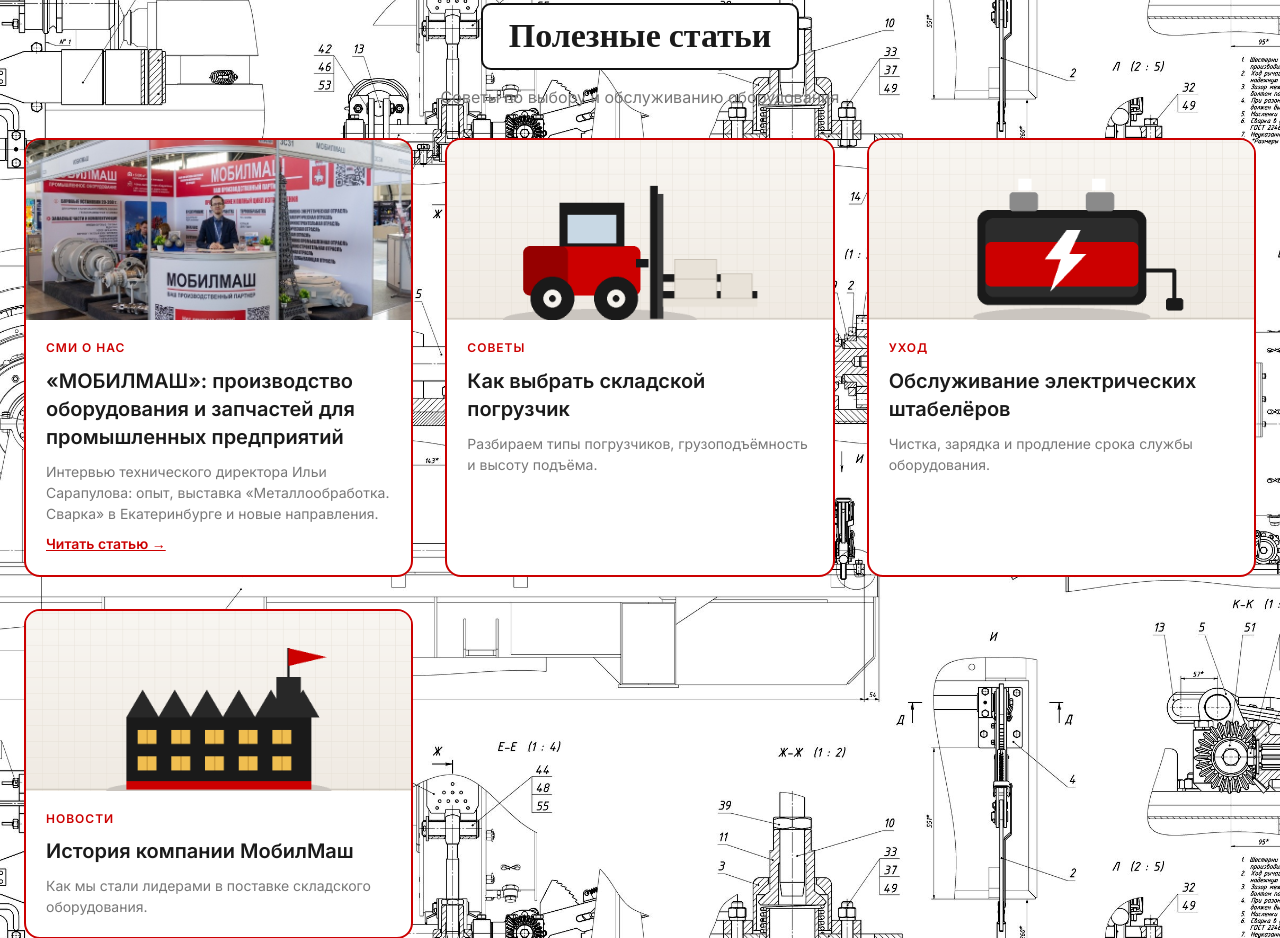
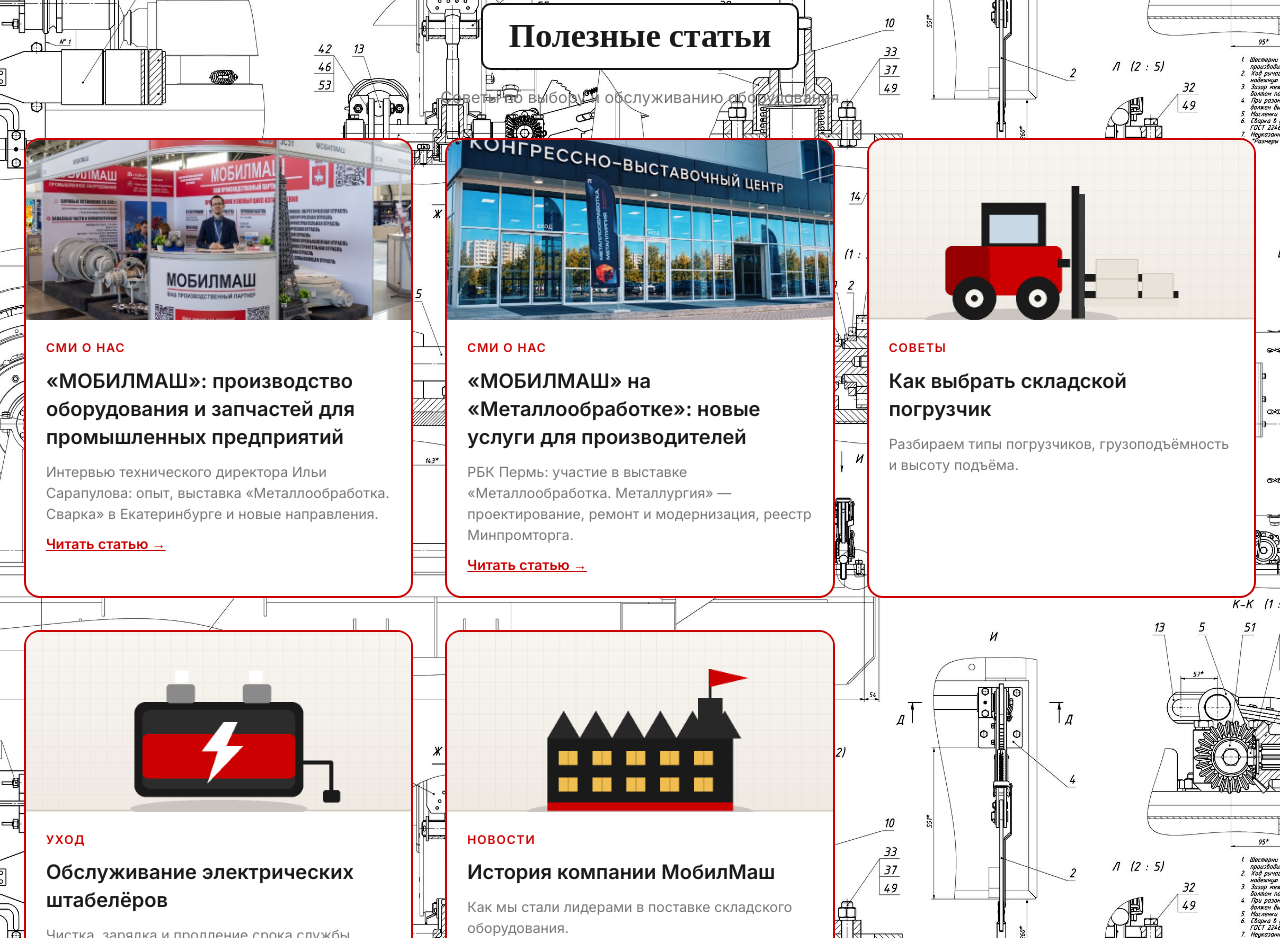
Before and after one commit to SkarbovOleg/mobilmash, a plain HTML site: page index.html in a window 1280 px wide. Shown: the part 4569-5507 px from the top of the page. Drawn offline with nearby package versions, Linux system fonts and the light colour scheme.

Commit message:
В блог добавлена статья РБК Пермь о МОБИЛМАШ (Металлообработка. Металлургия)

```diff
--- a/index.html
+++ b/index.html
@@ -2498,6 +2498,10 @@
                 excerpt: "Интервью технического директора Ильи Сарапулова: опыт, выставка «Металлообработка. Сварка» в Екатеринбурге и новые направления.",
                 img: "img/blog/mobilmash-article.jpg",
                 link: "https://indpages.ru/equipment/mobilmash-proizvodstvo-oborudovaniya-i-zapchastei-ms26/" },
+            { tag: "СМИ О НАС", title: "«МОБИЛМАШ» на «Металлообработке»: новые услуги для производителей",
+                excerpt: "РБК Пермь: участие в выставке «Металлообработка. Металлургия» — проектирование, ремонт и модернизация, реестр Минпромторга.",
+                img: "img/blog/mobilmash-rbc.jpg",
+                link: "https://perm.plus.rbc.ru/partners/6ab4c8597a8aa98f092e964e" },
             { tag: "СОВЕТЫ", title: "Как выбрать складской погрузчик",
                 excerpt: "Разбираем типы погрузчиков, грузоподъёмность и высоту подъёма.",
                 img: "img/blog/blog-1.png" },
```
Also changed, not shown: img/blog/mobilmash-rbc.jpg (added).
